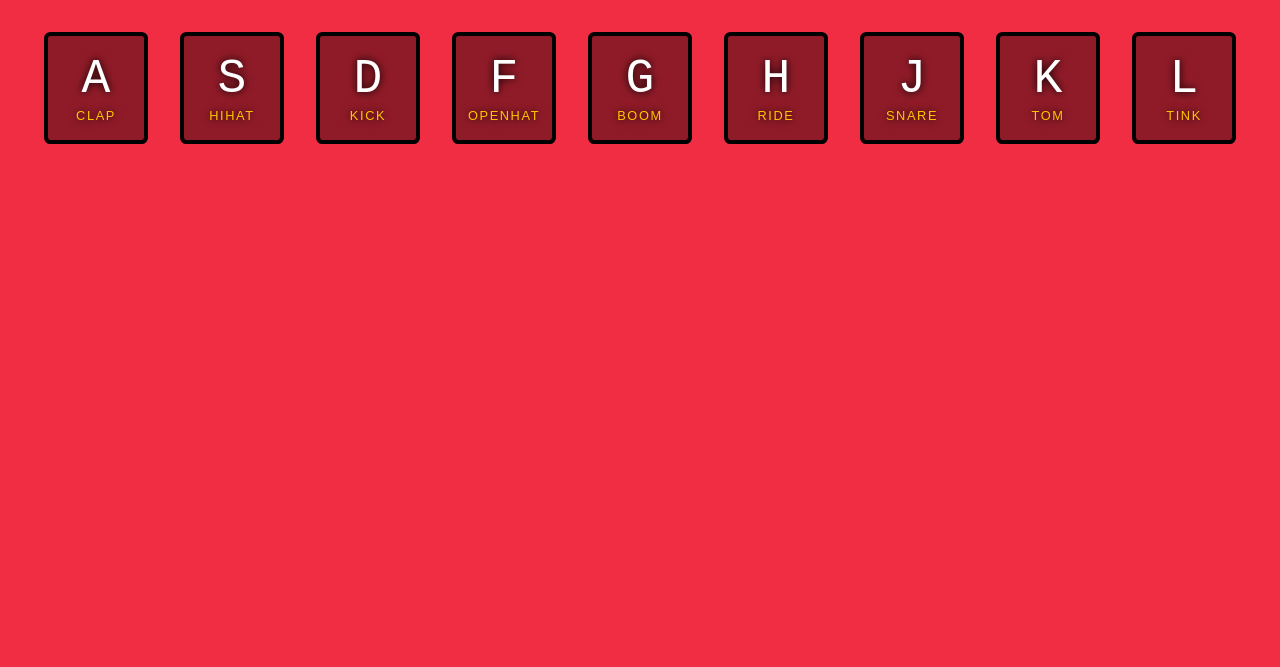
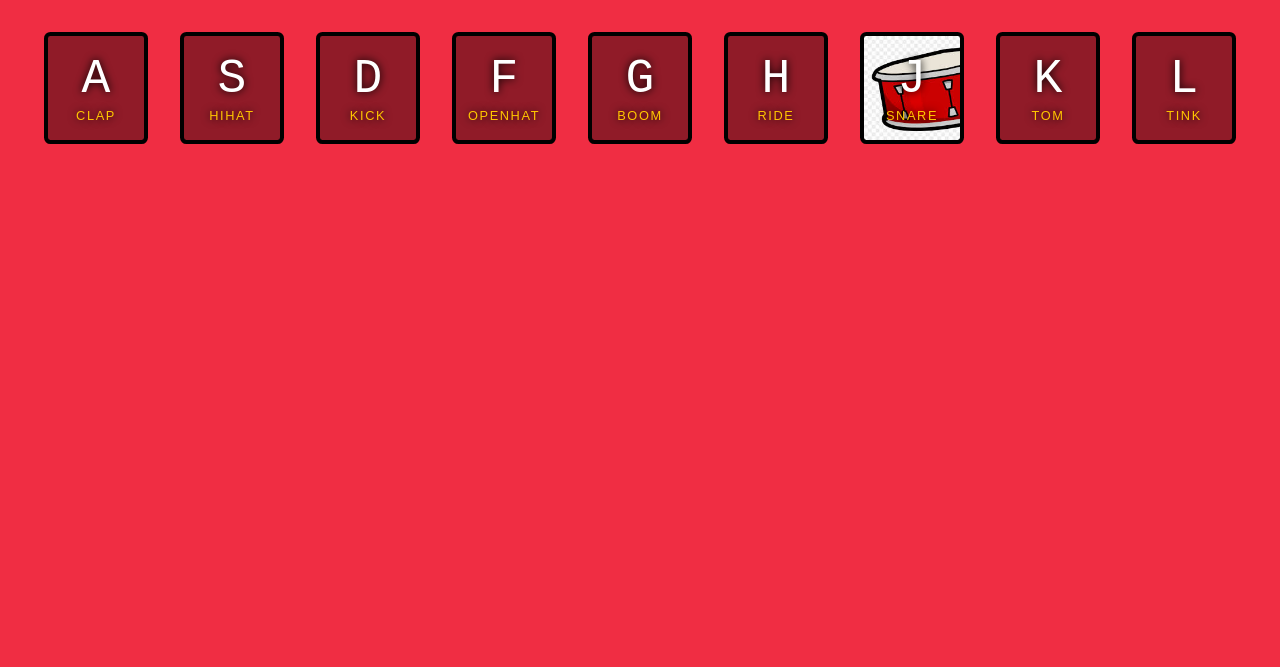
Before and after one commit to toowee-le/drum-kit, a plain HTML site: page index.html in a window 1280 px wide. Shown: the part 133-800 px from the top of the page. Drawn offline with Linux system fonts and the light colour scheme.

Commit message:
Add an image of a snare

```diff
--- a/index.html
+++ b/index.html
@@ -35,7 +35,7 @@
         <kbd>H</kbd>
         <span class="sound">ride</span>
       </div>
-      <div data-key="74" class="key">
+      <div data-key="74" class="key snare">
         <kbd>J</kbd>
         <span class="sound">snare</span>
       </div>
--- a/style.css
+++ b/style.css
@@ -52,6 +52,12 @@ kbd {
   color: #ffc600;
 }
 
+.snare {
+  background: url('img/snare.jpg');
+  background-size: cover;
+  background-repeat: no-repeat;
+}
+
 @media (max-width: 580px) {
   h1 {
     font-size: 2.3rem;
```
Also changed, not shown: img/snare.jpg (added).
